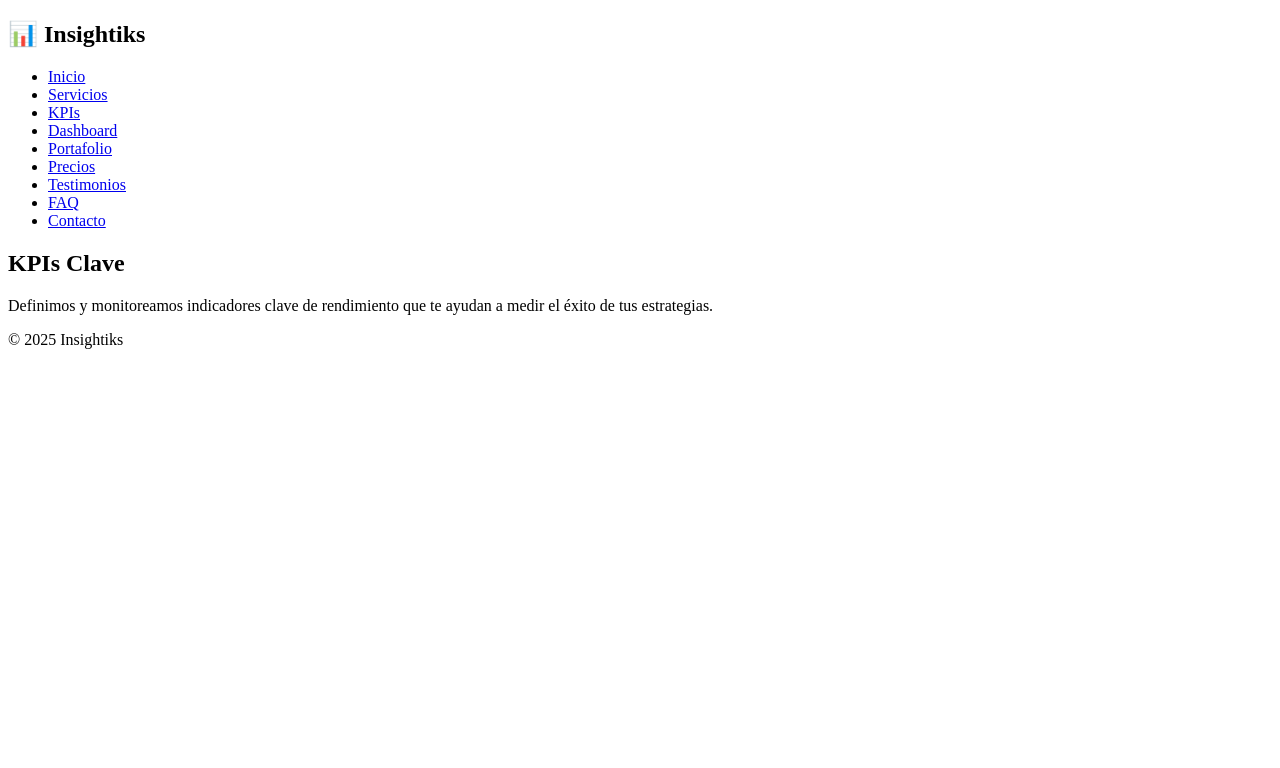
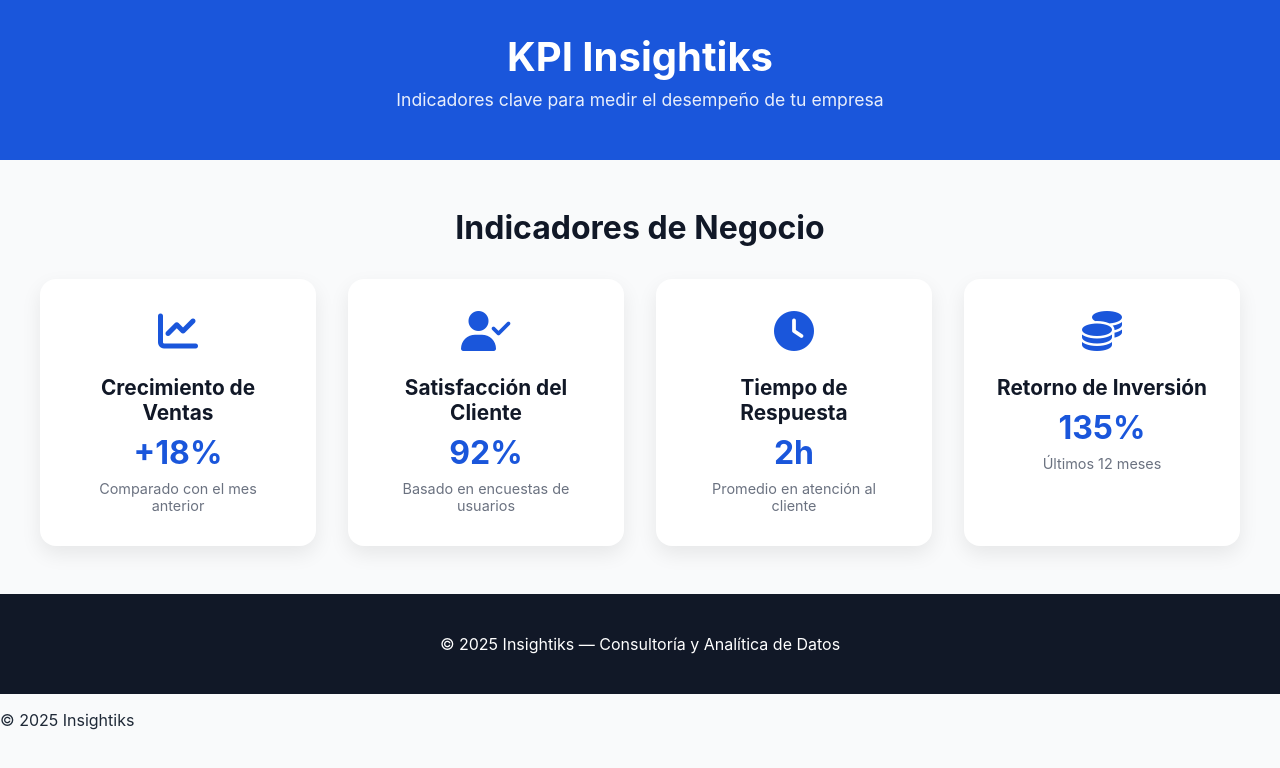
Before and after one commit to pplata-insigh/Insightiks--, a plain HTML site: page kpis.html in a window 1280 px wide. Drawn offline with Linux system fonts and the light colour scheme.

Commit message:
Update kpis.html

```diff
--- a/kpis.html
+++ b/kpis.html
@@ -3,33 +3,153 @@
 <head>
   <meta charset="UTF-8">
   <meta name="viewport" content="width=device-width, initial-scale=1.0">
-  <title>KPIs — Insightiks</title>
-  <link rel="stylesheet" href="style.css">
+  <title>KPI — Insightiks</title>
+  <link rel="stylesheet" href="https://cdnjs.cloudflare.com/ajax/libs/font-awesome/6.5.0/css/all.min.css">
+  <style>
+    body {
+      margin: 0;
+      font-family: 'Inter', sans-serif;
+      background: #f9fafb;
+      color: #1f2937;
+    }
+
+    header {
+      background: #1a56db;
+      color: white;
+      padding: 2rem;
+      text-align: center;
+    }
+
+    header h1 {
+      margin: 0;
+      font-size: 2.5rem;
+    }
+
+    header p {
+      margin-top: .5rem;
+      font-size: 1.1rem;
+      opacity: 0.9;
+    }
+
+    .kpi {
+      max-width: 1200px;
+      margin: 3rem auto;
+      padding: 0 1.5rem;
+    }
+
+    .kpi h2 {
+      text-align: center;
+      margin-bottom: 2rem;
+      font-size: 2rem;
+      color: #111827;
+    }
+
+    .grid {
+      display: grid;
+      grid-template-columns: repeat(auto-fit, minmax(250px, 1fr));
+      gap: 2rem;
+    }
+
+    .card {
+      background: white;
+      border-radius: 1rem;
+      padding: 2rem;
+      text-align: center;
+      box-shadow: 0 8px 20px rgba(0, 0, 0, 0.08);
+      transition: transform 0.3s ease, box-shadow 0.3s ease;
+    }
+
+    .card:hover {
+      transform: translateY(-6px);
+      box-shadow: 0 12px 25px rgba(0, 0, 0, 0.12);
+    }
+
+    .card i {
+      font-size: 2.5rem;
+      margin-bottom: 1rem;
+      color: #1a56db;
+    }
+
+    .card h3 {
+      margin: 0.5rem 0;
+      font-size: 1.3rem;
+      color: #111827;
+    }
+
+    .card p {
+      font-size: 2rem;
+      font-weight: 700;
+      margin: 0.5rem 0;
+      color: #1a56db;
+    }
+
+    .card span {
+      display: block;
+      font-size: 0.9rem;
+      color: #6b7280;
+    }
+
+    footer {
+      background: #111827;
+      color: white;
+      text-align: center;
+      padding: 1.5rem;
+      margin-top: 3rem;
+    }
+  </style>
 </head>
 <body>
+
+  <!-- Encabezado -->
   <header>
-    <nav class="navbar">
-      <h1 class="logo">📊 Insightiks</h1>
-      <ul>
-        <li><a href="index.html">Inicio</a></li>
-        <li><a href="servicios.html">Servicios</a></li>
-        <li><a href="kpis.html" class="active">KPIs</a></li>
-        <li><a href="dashboard.html">Dashboard</a></li>
-        <li><a href="portafolio.html">Portafolio</a></li>
-        <li><a href="precios.html">Precios</a></li>
-        <li><a href="testimonios.html">Testimonios</a></li>
-        <li><a href="faq.html">FAQ</a></li>
-        <li><a href="contacto.html">Contacto</a></li>
-      </ul>
-    </nav>
+    <h1>KPI Insightiks</h1>
+    <p>Indicadores clave para medir el desempeño de tu empresa</p>
   </header>
 
-  <section class="content">
-    <h2>KPIs Clave</h2>
-    <p>Definimos y monitoreamos indicadores clave de rendimiento que te ayudan a medir el éxito de tus estrategias.</p>
+  <!-- Sección KPI -->
+  <section class="kpi">
+    <h2>Indicadores de Negocio</h2>
+    <div class="grid">
+
+      <div class="card">
+        <i class="fas fa-chart-line"></i>
+        <h3>Crecimiento de Ventas</h3>
+        <p>+18%</p>
+        <span>Comparado con el mes anterior</span>
+      </div>
+
+      <div class="card">
+        <i class="fas fa-user-check"></i>
+        <h3>Satisfacción del Cliente</h3>
+        <p>92%</p>
+        <span>Basado en encuestas de usuarios</span>
+      </div>
+
+      <div class="card">
+        <i class="fas fa-clock"></i>
+        <h3>Tiempo de Respuesta</h3>
+        <p>2h</p>
+        <span>Promedio en atención al cliente</span>
+      </div>
+
+      <div class="card">
+        <i class="fas fa-coins"></i>
+        <h3>Retorno de Inversión</h3>
+        <p>135%</p>
+        <span>Últimos 12 meses</span>
+      </div>
+
+    </div>
   </section>
 
+  <!-- Footer -->
   <footer>
+    <p>© 2025 Insightiks — Consultoría y Analítica de Datos</p>
+  </footer>
+
+</body>
+</html>
+
     <p>© 2025 Insightiks</p>
   </footer>
 </body>
```
